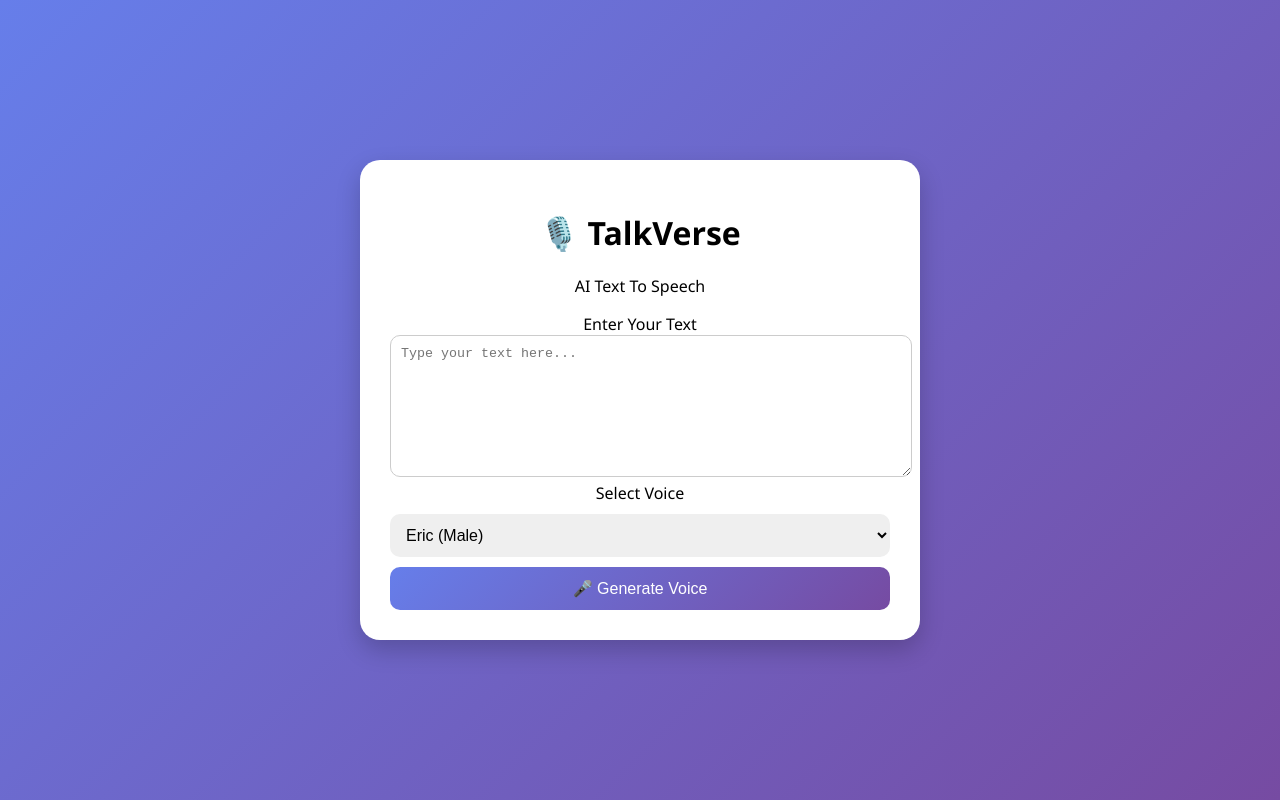
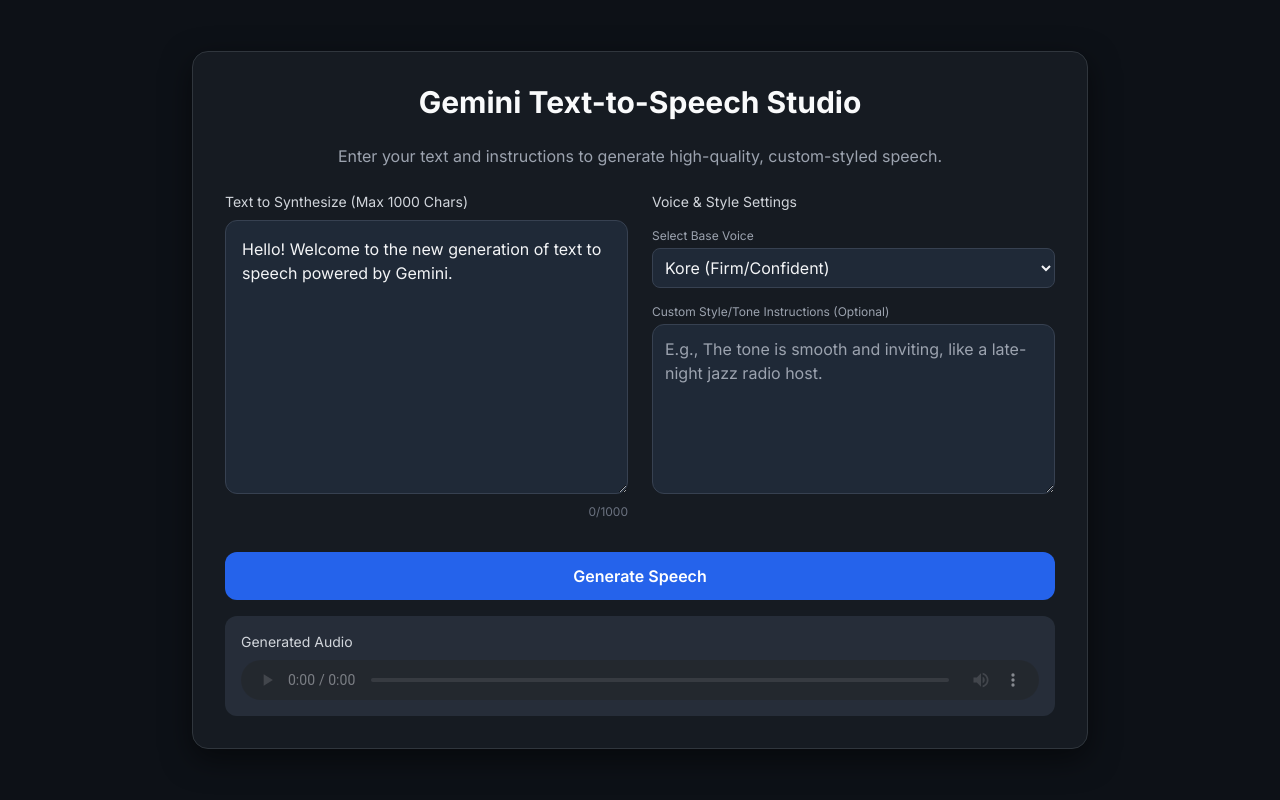
Before and after one commit to zeeshangamingforpc-dev/talkverse, a plain HTML site: page index.html in a window 1280 px wide. Drawn offline with nearby package versions, Linux system fonts and the light colour scheme.

Commit message:
Update index.html

```diff
--- a/index.html
+++ b/index.html
@@ -3,42 +3,103 @@
 <head>
     <meta charset="UTF-8">
     <meta name="viewport" content="width=device-width, initial-scale=1.0">
-    <title>TalkVerse - AI Text to Speech</title>
-    <link rel="stylesheet" href="style.css">
+    <title>Gemini TTS Synthesizer</title>
+    <script src="https://cdn.tailwindcss.com"></script>
+    <link href="https://fonts.googleapis.com/css2?family=Inter:wght@400;600;700&display=swap" rel="stylesheet">
+    <style>
+        body {
+            font-family: 'Inter', sans-serif;
+            background-color: #0d1117; /* Dark background */
+        }
+        /* Custom scrollbar for a darker theme */
+        textarea::-webkit-scrollbar {
+            width: 8px;
+        }
+        textarea::-webkit-scrollbar-track {
+            background: #21262d;
+            border-radius: 10px;
+        }
+        textarea::-webkit-scrollbar-thumb {
+            background: #30363d;
+            border-radius: 10px;
+        }
+        textarea::-webkit-scrollbar-thumb:hover {
+            background: #4e5660;
+        }
+        .container-card {
+            box-shadow: 0 10px 30px rgba(0, 0, 0, 0.5);
+            backdrop-filter: blur(10px);
+            background-color: #161b22; /* Slightly lighter card background */
+            border: 1px solid #30363d;
+        }
+        #audioPlayer {
+            width: 100%;
+            height: 40px;
+            /* Invert audio player style for dark theme */
+            filter: invert(0.9) hue-rotate(180deg);
+        }
+    </style>
 </head>
-<body>
-    <div class="container">
-        <h1>🎙️ TalkVerse</h1>
-        <p>AI Text To Speech</p>
+<body class="min-h-screen flex items-center justify-center p-4">
 
-        <div class="input-group">
-            <label for="textInput">Enter Your Text</label>
-            <textarea id="textInput" placeholder="Type your text here..."></textarea>
+    <div class="container-card w-full max-w-4xl p-8 rounded-2xl">
+        <h1 class="text-3xl font-bold text-gray-50 mb-6 text-center">Gemini Text-to-Speech Studio</h1>
+        <p class="text-gray-400 mb-6 text-center">Enter your text and instructions to generate high-quality, custom-styled speech.</p>
+
+        <div class="grid md:grid-cols-2 gap-6">
+            <!-- Text Input Area -->
+            <div class="md:col-span-1">
+                <label for="inputText" class="block text-sm font-medium text-gray-300 mb-2">Text to Synthesize (Max 1000 Chars)</label>
+                <textarea id="inputText" rows="10" maxlength="1000"
+                    class="w-full p-4 border border-gray-700 bg-gray-800 text-gray-100 rounded-xl focus:ring-blue-500 focus:border-blue-500 transition duration-150"
+                    placeholder="E.g., Oh yeah… welcome, cool cat, to the smoothest ride in online car shopping.">Hello! Welcome to the new generation of text to speech powered by Gemini.</textarea>
+                <p id="charCount" class="text-right text-xs text-gray-500 mt-1">0/1000</p>
+            </div>
+
+            <!-- Voice and Style Controls -->
+            <div class="md:col-span-1 space-y-4">
+                <label class="block text-sm font-medium text-gray-300 mb-2">Voice & Style Settings</label>
+
+                <div>
+                    <label for="voiceSelect" class="block text-xs font-medium text-gray-400 mb-1">Select Base Voice</label>
+                    <select id="voiceSelect" class="w-full p-2 border border-gray-700 bg-gray-800 text-gray-100 rounded-lg focus:ring-blue-500 focus:border-blue-500">
+                        <option value="Kore">Kore (Firm/Confident)</option>
+                        <option value="Puck">Puck (Upbeat/Lively)</option>
+                        <option value="Zephyr">Zephyr (Bright/Energetic)</option>
+                        <option value="Charon">Charon (Informative)</option>
+                        <option value="Algieba">Algieba (Smooth)</option>
+                    </select>
+                </div>
+
+                <div>
+                    <label for="styleInstructions" class="block text-xs font-medium text-gray-400 mb-1">Custom Style/Tone Instructions (Optional)</label>
+                    <textarea id="styleInstructions" rows="6"
+                        class="w-full p-3 border border-gray-700 bg-gray-800 text-gray-100 rounded-xl focus:ring-blue-500 focus:border-blue-500 transition duration-150"
+                        placeholder="E.g., The tone is smooth and inviting, like a late-night jazz radio host."></textarea>
+                </div>
+            </div>
         </div>
 
-        <div class="input-group">
-            <label for="voiceSelect">Select Voice</label>
-            <select id="voiceSelect">
-                <option value="jdVRqFnO8jznZjspX89f">Eric (Male)</option>
-            </select>
+        <!-- Action Button and Output -->
+        <div class="mt-8 space-y-4">
+            <button id="generateBtn"
+                class="w-full py-3 px-4 bg-blue-600 hover:bg-blue-700 text-white font-semibold rounded-xl transition duration-150 ease-in-out disabled:opacity-50 disabled:cursor-not-allowed">
+                Generate Speech
+            </button>
+            <div id="loadingIndicator" class="hidden text-center text-blue-400 font-medium">
+                <svg class="animate-spin h-5 w-5 mr-3 inline text-blue-400" xmlns="http://www.w3.org/2000/svg" fill="none" viewBox="0 0 24 24">
+                    <circle class="opacity-25" cx="12" cy="12" r="10" stroke="currentColor" stroke-width="4"></circle>
+                    <path class="opacity-75" fill="currentColor" d="M4 12a8 8 0 018-8V0C5.373 0 0 5.373 0 12h4zm2 5.291A7.962 7.962 0 014 12H0c0 3.042 1.135 5.824 3 7.938l3-2.647z"></path>
+                </svg>
+                Synthesizing Audio... This may take a moment.
+            </div>
+
+            <div id="errorMessage" class="hidden p-3 bg-red-800/50 text-red-300 border border-red-700 rounded-lg"></div>
+
+            <div class="mt-6 p-4 bg-gray-700/50 rounded-xl">
+                <label class="block text-sm font-medium text-gray-300 mb-2">Generated Audio</label>
+                <audio id="audioPlayer" controls class="opacity-50" disabled></audio>
+            </div>
         </div>
 
-        <div class="buttons">
-            <button id="generateBtn">🎤 Generate Voice</button>
-        </div>
-
-        <div class="progress-container" id="progressContainer" style="display:none;">
-            <div class="progress-bar">
-                <div class="progress-fill" id="progressFill"></div>
-            </div>
-            <div class="progress-text" id="progressText">Generating Voice...</div>
-        </div>
-
-        <div class="audio-player" id="audioPlayer" style="display:none;">
-            <audio id="audioElement" controls></audio>
-        </div>
     </div>
-
-    <script src="script.js"></script>
-</body>
-</html>
```
